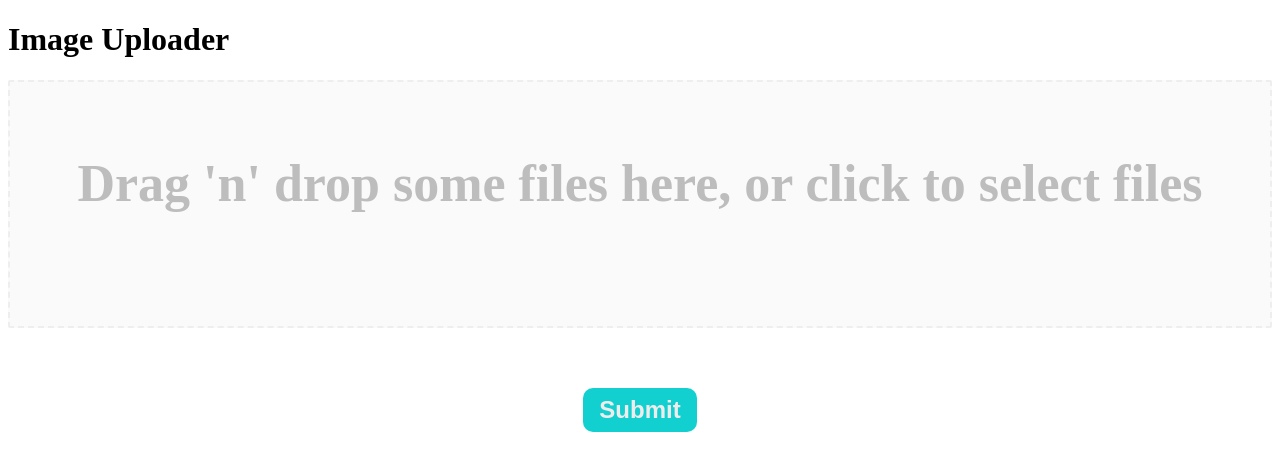
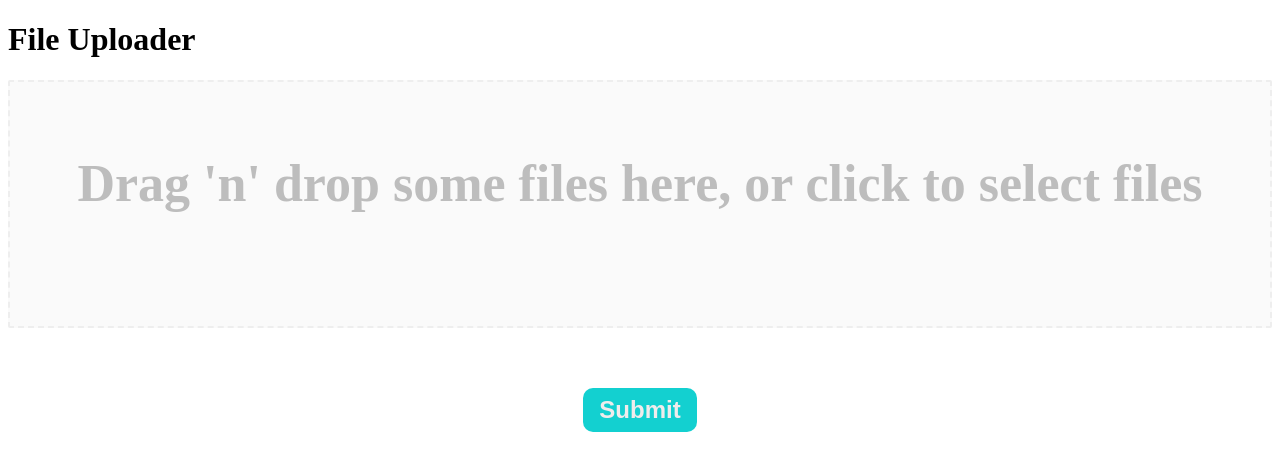
Before and after one commit to vitorfnery/file-uploader-react-dropzone, a React (Create React App) app: page / in a window 1280 px wide. Shown: the top 470 px of the page. Built offline with nearby package versions, Linux system fonts and the light colour scheme.

Commit message:
chore: rename title to File Uploader

```diff
--- a/src/App.tsx
+++ b/src/App.tsx
@@ -16,7 +16,7 @@ const App: React.FC = () => {
 
   return (
     <div>
-      <h1>Image Uploader</h1>
+      <h1>File Uploader</h1>
       <FileUploader onSubmit={handleSubmit} accept={acceptFiles} />
     </div>
   );
```
